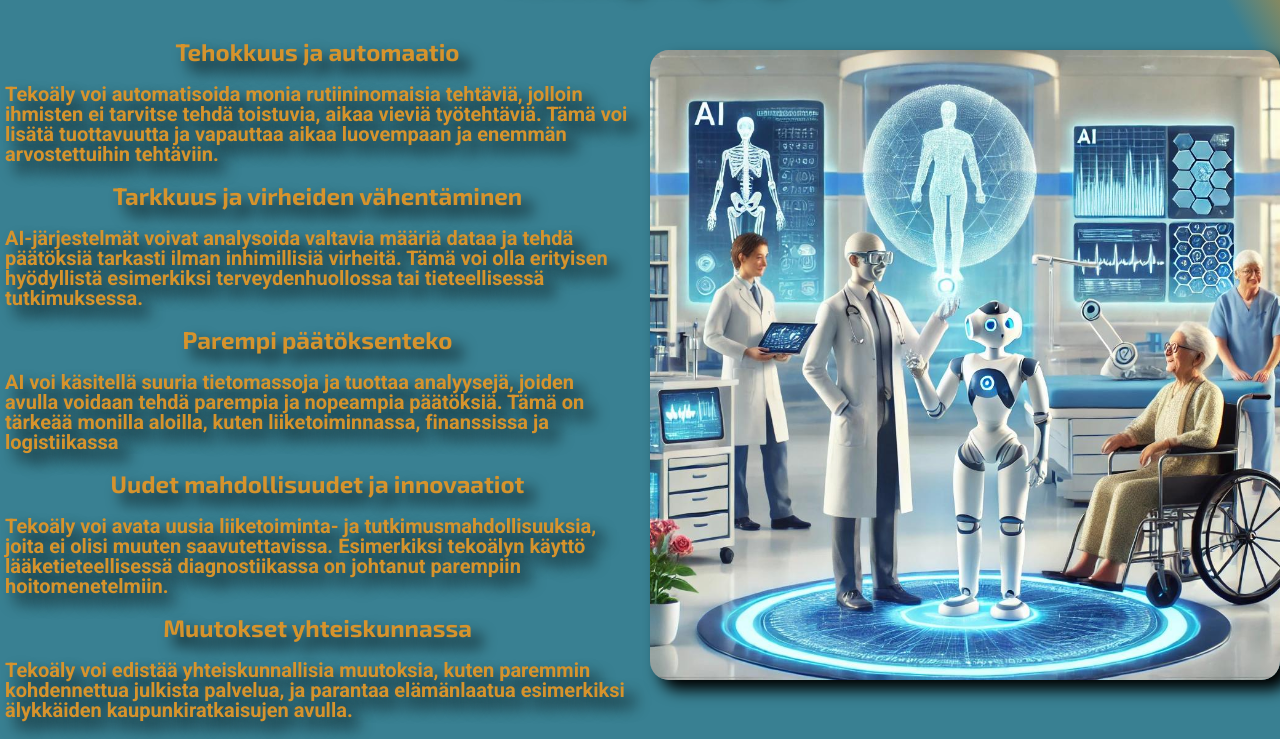
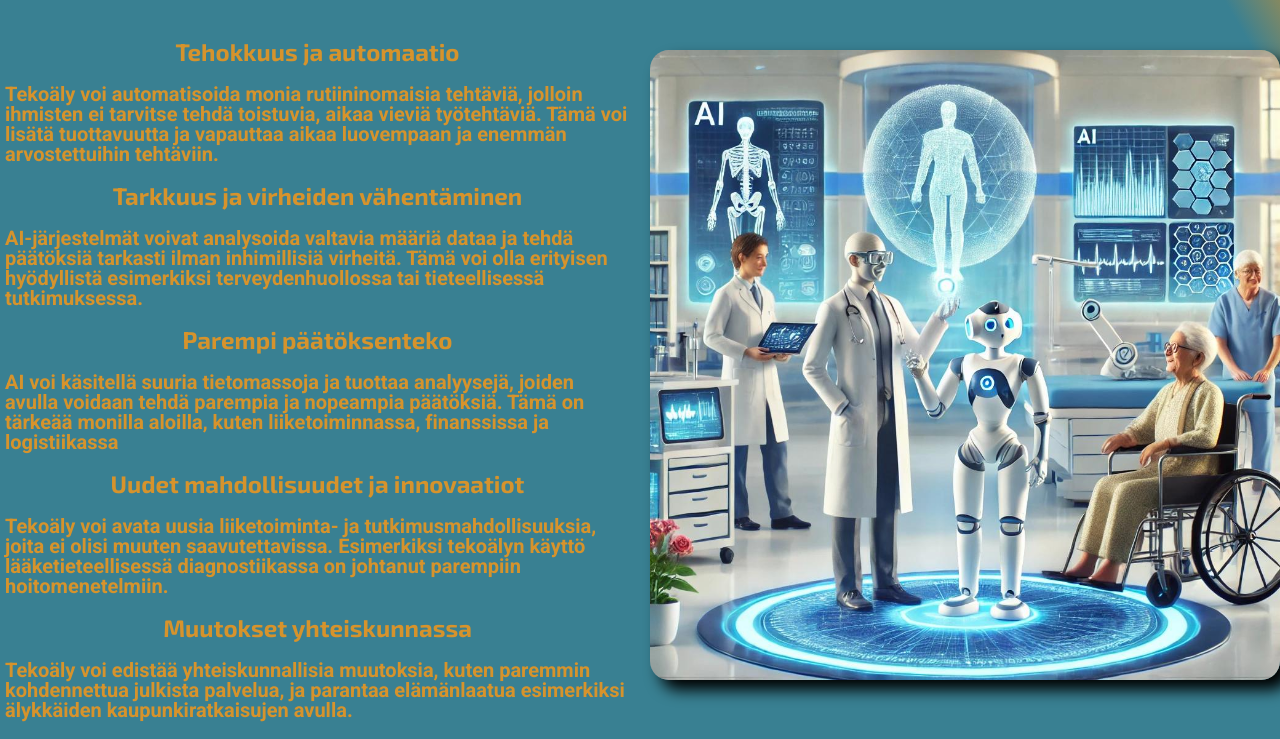
Before and after one commit to henkilot/AI, a plain HTML site: page hyodyt-ja-haitat.html in a window 1280 px wide. Shown: the part 152-891 px from the top of the page. Drawn offline with Linux system fonts and the light colour scheme.

Commit message:
Hyödyt ja haitat css tiedostosta poistettu text-shadow

```diff
--- a/css/hyodyt_ja_haitat.css
+++ b/css/hyodyt_ja_haitat.css
@@ -45,7 +45,6 @@ body {
     width: 100%;
     max-width: 1600px;
     margin: 0 auto;
-    text-shadow: 10px 10px 15px black;
 }
 
 /* Hyödyt teksti ja kuva alkaa*/
```
